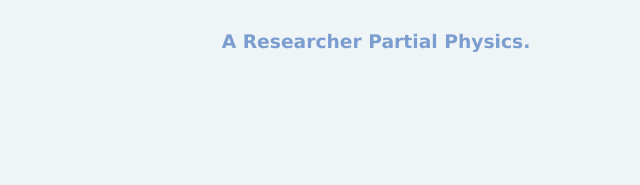
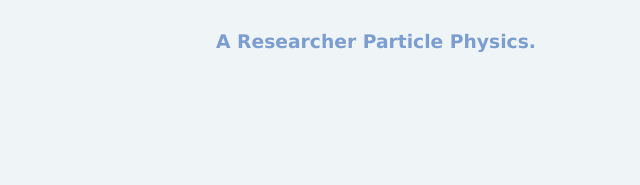
Before and after one commit to caobin1964/Haitian-website, a plain HTML site: page index.html in a window 1280 px wide. Shown: the part 355-540 px from the top of the page, 264-904 px from the left. Drawn offline with Linux system fonts and the light colour scheme.

Commit message:
Add files via upload

```diff
--- a/index.html
+++ b/index.html
@@ -14,7 +14,7 @@
     </div>
     <div class='top'>
         <h1 class='name'>I'm HaoTian Cao.</h1>
-        <h3 class='job'> A Researcher  <span> P</span>artial <span>P</span>hysics.</h3>
+        <h3 class='job'> A Researcher  <span> P</span>article <span>P</span>hysics.</h3>
     </div>
     <div class='mid-section'>
         <div class='profile'>
```
